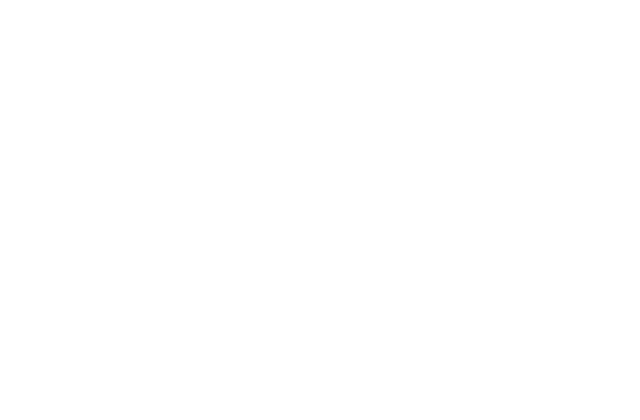
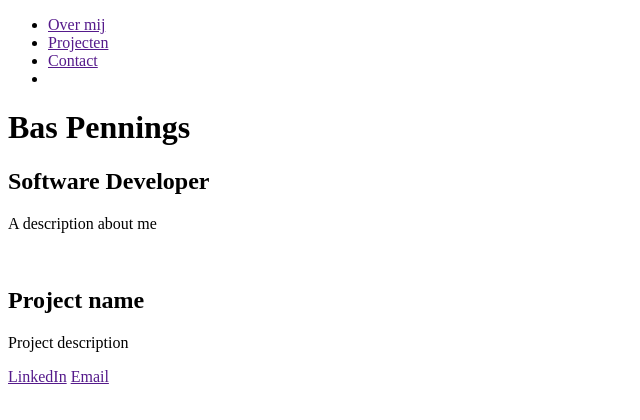
Before and after one commit to BasPennings/Portfolio-Website, a plain HTML site: page index.html in a window 1280 px wide. Shown: the whole page, without its empty margins (0-640 px from the left). Drawn offline with Linux system fonts and the light colour scheme.

Commit message:
Created a base layout for my portfolio website

```diff
--- a/index.html
+++ b/index.html
@@ -8,6 +8,36 @@
     <title>Bas Pennings</title>
 </head>
 <body>
+    <header>
+        <nav>
+            <ul>
+                <li><a href="">Over mij</a></li>
+                <li><a href="">Projecten</a></li>
+                <li><a href="">Contact</a></li>
+                <li id="language-selection-container"></li>
+            </ul>
+        </nav>
+
+        <h1>Bas Pennings</h1>
+        <h2>Software Developer</h2>
+        <p>A description about me</p>
+    </header>
+
+    <main>
+        <section id="projects">
+            <widget>
+                <img src="" alt="">
+                <h1>Project name</h1>
+                <p>Project description</p>
+            </widget>
+        </section>
+    </main>
+
+    <footer>
+        <a href="">LinkedIn</a>
+        <a href="">Email</a>
+    </footer>
+
     <script src="script.js"></script>
 </body>
 </html>
--- a/style.css
+++ b/style.css
@@ -0,0 +1 @@
+/* Make use of lang to switch between language */
```
